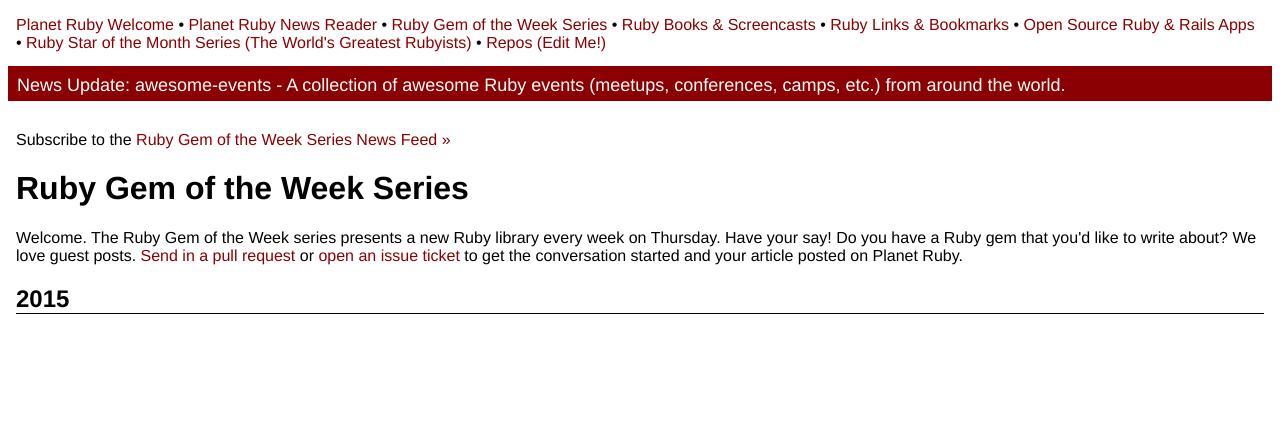
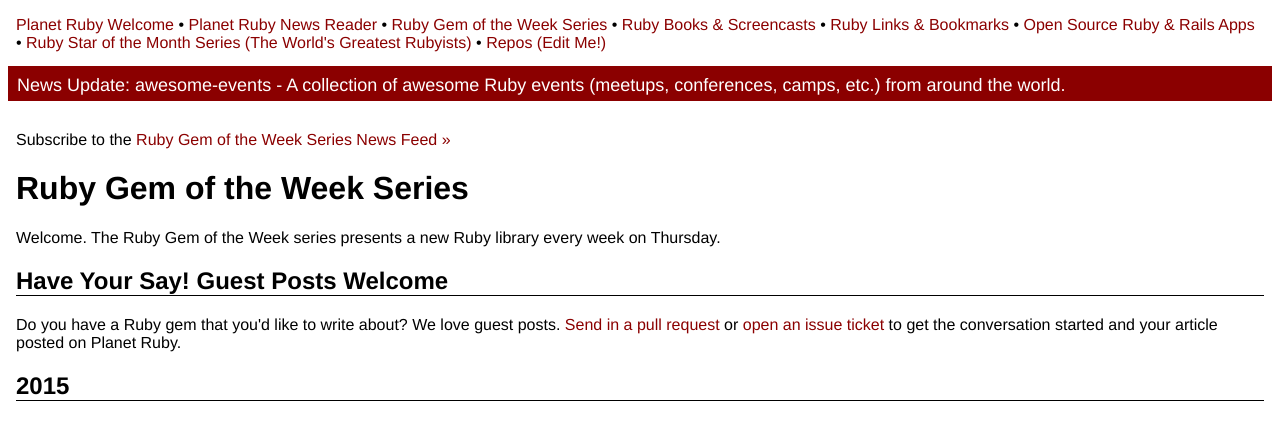
Before and after one commit to planetruby/planetruby.github.io, a Jekyll site: the page built from gems/index.html, in a window 1280 px wide. Shown: the top 440 px of the page. Built offline with Jekyll 4.4.1, drawn with Linux system fonts in a browser that asks for light colours.

Commit message:
add edit me header

```diff
--- a/_includes/welcome-apps.html
+++ b/_includes/welcome-apps.html
@@ -2,7 +2,10 @@
 <p>
   Welcome. The Ruby 'n' Rails Apps page
   collects ready-to-use open source web apps.
+</p>
 
+<h2>Edit Me! Contributions Welcome</h2>
+<p>
  Any goodies missing? New apps and tips always welcome.
     <a href="https://github.com/planetruby/apps/pulls">Send in a pull request</a>
       or
--- a/_includes/welcome-books.html
+++ b/_includes/welcome-books.html
@@ -1,7 +1,10 @@
 <p>
   Welcome. The Ruby Books 'n' Screencasts page
    lists books and screencasts about all things Ruby.
+</p>
 
+<h2>Edit Me! Contributions Welcome</h2>
+<p>
    Any goodies missing? New books, screencasts and tips always welcome.
      <a href="https://github.com/planetruby/books/pulls">Send in a pull request</a>
        or
--- a/_includes/welcome-gems.html
+++ b/_includes/welcome-gems.html
@@ -2,9 +2,11 @@
 <p>
   Welcome. The Ruby Gem of the Week series presents a new Ruby library every week
     on Thursday.
-    Have your say!
+</p>
 
-Do you have a Ruby gem that you'd like to write about?
+<h2>Have Your Say! Guest Posts Welcome</h2>
+
+<p>Do you have a Ruby gem that you'd like to write about?
 We love guest posts.
     <a href="https://github.com/planetruby/gems/pulls">Send in a pull request</a>
       or
--- a/_includes/welcome-links.html
+++ b/_includes/welcome-links.html
@@ -4,7 +4,7 @@
   links about all things Ruby.
 </p>
 
-<h2>Edit Me!</h2>
+<h2>Edit Me! Contributions Welcome</h2>
 <p>
    Any goodies missing? New links and tips always welcome.
     <a href="https://github.com/planetruby/links/pulls">Send in a pull request</a>
--- a/_includes/welcome-stars.html
+++ b/_includes/welcome-stars.html
@@ -1,6 +1,10 @@
 <p>
   Welcome. The Ruby Star of the Month series celebrates a new Rubyist every month.
-Have your say! Do you know a Ruby hero you'd like to write about? We love guest posts.
+</p>
+
+<h2>Have Your Say! Guest Posts Welcome</h2>
+<p>
+Do you know a Ruby hero you'd like to write about? We love guest posts.
 <a href="https://github.com/planetruby/planetruby.github.io/pulls">Send in a pull request</a>
   or
 <a href="https://github.com/planetruby/planetruby.github.io/issues">open an issue ticket</a>
```
